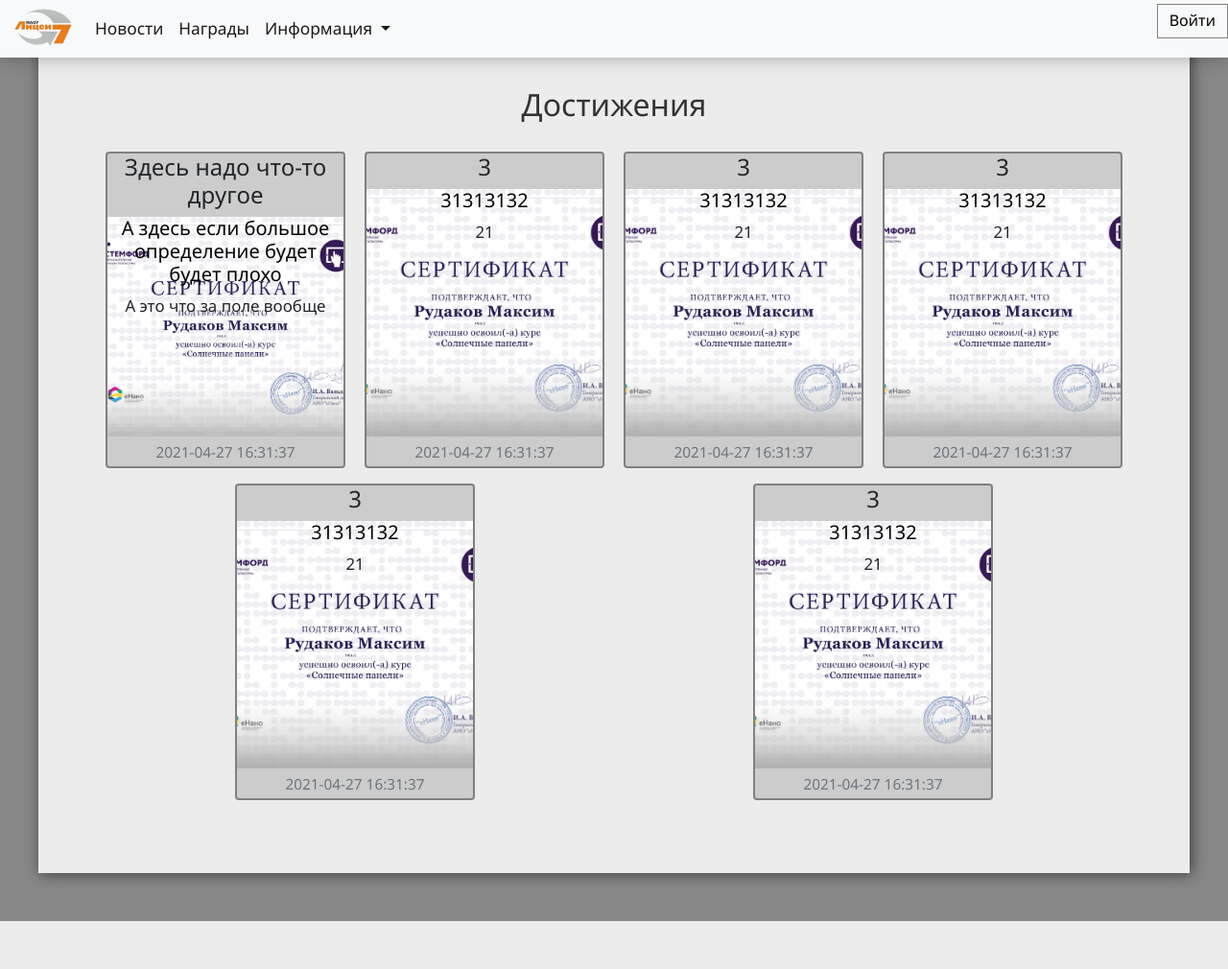
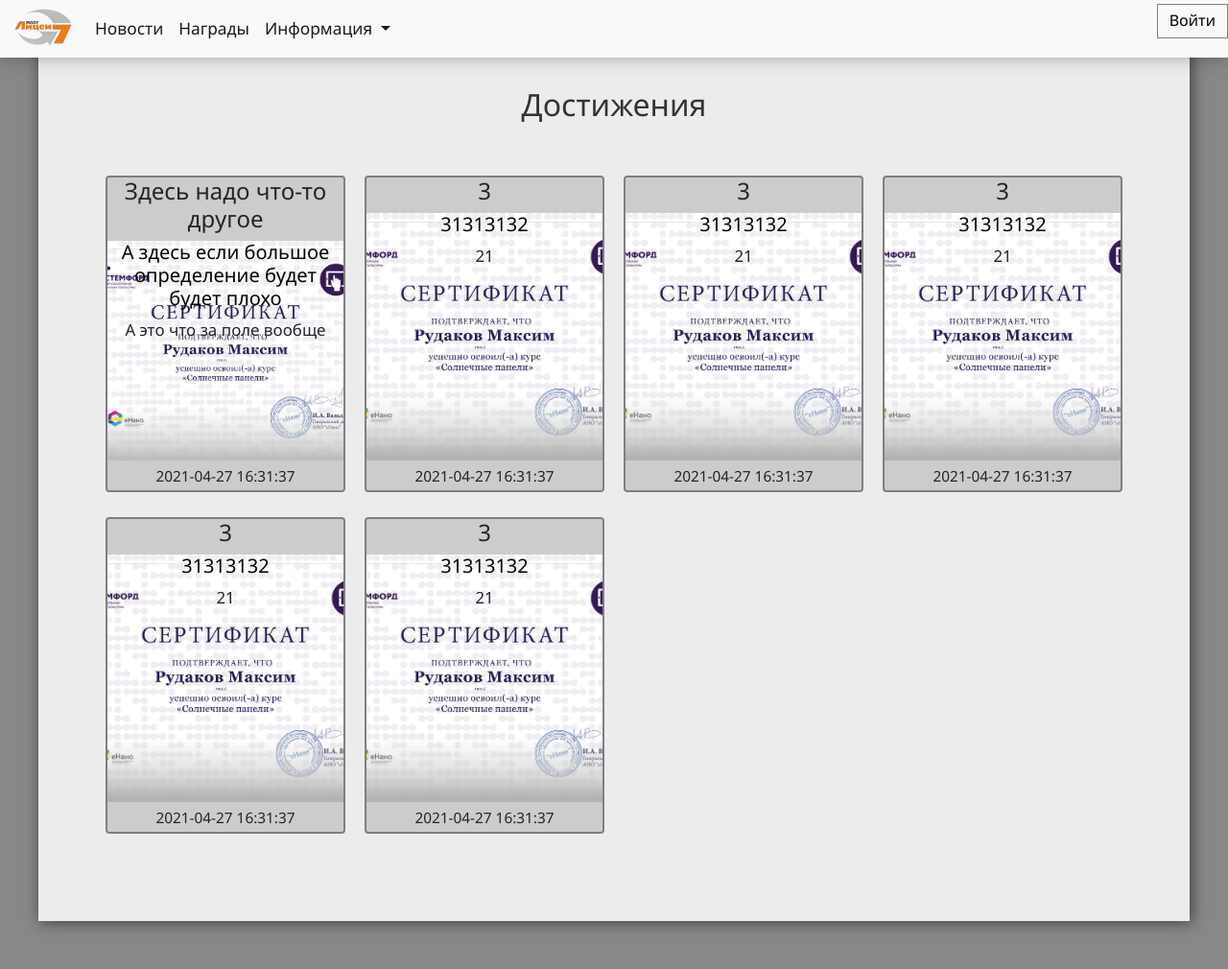
Before and after one commit to Massering/lyceum7, a Flask app: page /awards in a window 1280 px wide. Shown: the whole page at 96% size. Before the commit the page ends 960 px from the top, so only its background shows below. Run offline with Flask 2, Linux system fonts and the light colour scheme; data comes from the database, SQL or seed files in the repository; some libraries are stand-ins or nearby versions.

Commit message:
Улучшенная страница достижений

```diff
--- a/app/static/css/style.css
+++ b/app/static/css/style.css
@@ -1,3 +1,7 @@
+html {
+    #mix-blend-mode: exclusion;
+}
+
 body {
     background-color: #888888;
     font-family: "Segoe UI";
@@ -140,7 +144,7 @@
 }
 
 .awards_block {
-    padding: 10px;
+    padding: 25px;
 
     align-items: left;
     display: flex;
@@ -151,7 +155,7 @@
     width: 250px;
     height: 330px;
 
-    margin: auto;
+    margin: 10px;
 
     background-color: #cccccc;
 
--- a/app/templates/awards_page.html
+++ b/app/templates/awards_page.html
@@ -3,7 +3,7 @@
 {% block content %}
 <form class="main">
     <h2 style="margin-top: 10px; margin-bottom: 20px; text-align: center;">Достижения</h2>
-    <div class="awards_block container">
+    <div class="awards_block row row-cols-3 row-cols-md-3 g-4">
         {% for award in awards_list %}
         <div class="award_card card card-normalized mb-3">
 
@@ -16,7 +16,7 @@
                     </div>
                 </div>
             </a>
-            <p class="card-text" style="margin: 1.5px 4px 1.5px 4px;"><small class="text-muted">{{
+            <p class="card-text" style="margin: 1.5px 4px 1.5px 4px;"><small>{{
                 award.creation_date }}</small></p>
         </div>
         {% endfor %}
```
